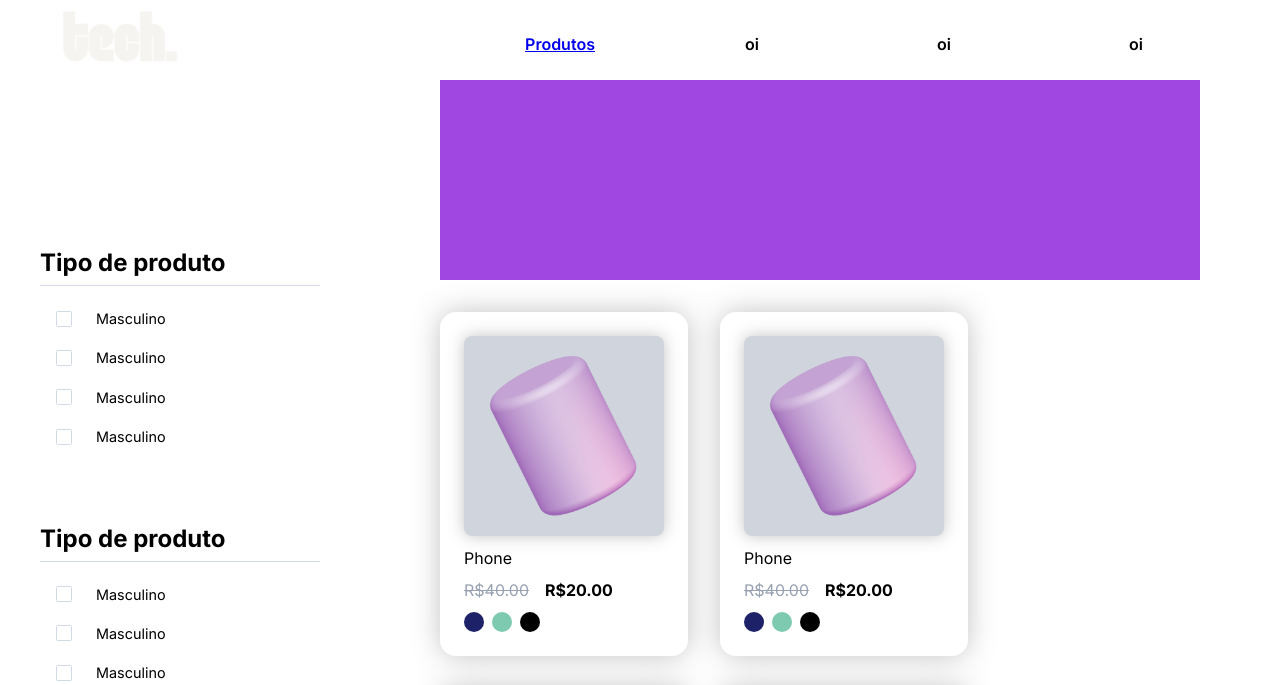
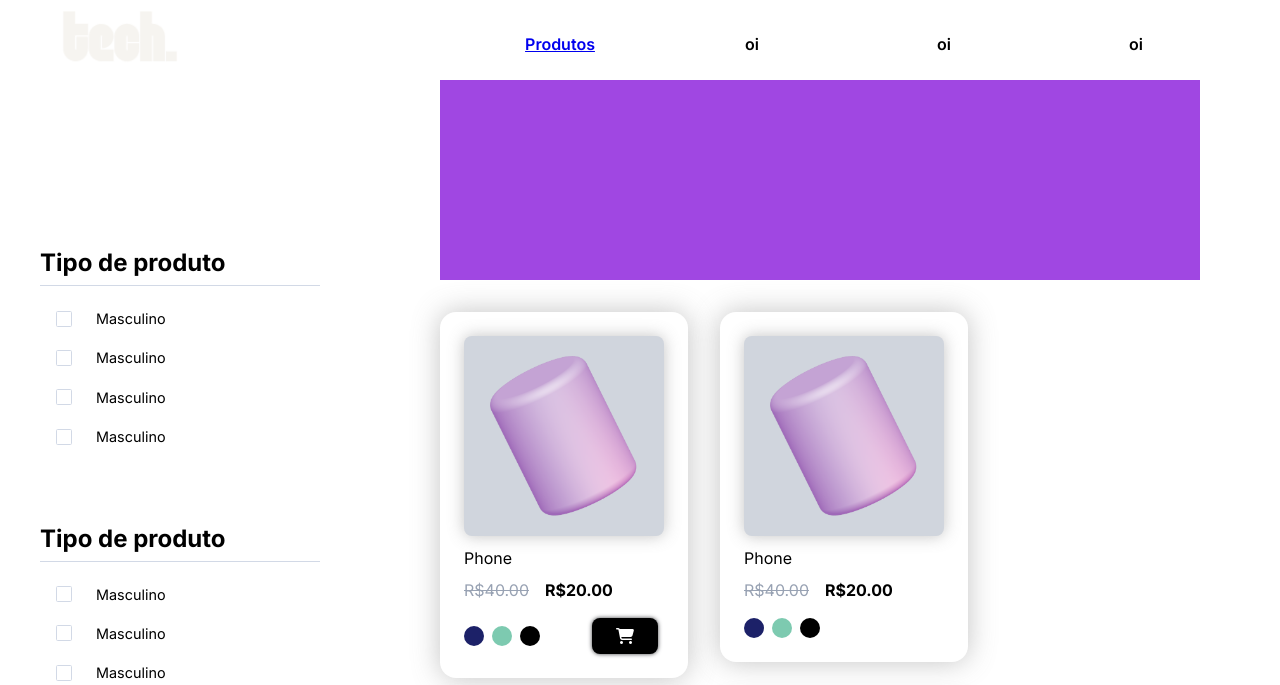
Before and after one commit to PietraCaraccoRuiz/integrador-ecommerce, a plain HTML site: page produtos.html in a window 1280 px wide. Shown: the top 685 px of the page. Drawn offline with Linux system fonts and the light colour scheme.

Commit message:
Botao carrinho

```diff
--- a/produtos.html
+++ b/produtos.html
@@ -4,6 +4,7 @@
     <meta charset="UTF-8">
     <meta name="viewport" content="width=device-width, initial-scale=1.0">
     <link rel="stylesheet" href="style.css">
+    <link rel="stylesheet" href="https://cdnjs.cloudflare.com/ajax/libs/font-awesome/6.5.0/css/all.min.css">
     <title>Produtos</title>
 </head>
 <body>
@@ -100,6 +101,7 @@
                         <label class="color1"><input type="radio" name="cor4"/></label>
                         <label class="color2"><input type="radio" name="cor4"/></label>
                         <label class="color3"><input type="radio" name="cor4"/></label>
+                        <a><i class="fas fa-shopping-cart"></i></a>
                     </div>
                 </div>
                 <div class="card">
--- a/style.css
+++ b/style.css
@@ -510,6 +510,8 @@ div {
 .radio-group {
     display: flex;
     gap: 1vh;
+    align-items: center;
+    margin-top: 0.8vh;
 }
 
 .radio-group input[type="radio"] {
@@ -548,3 +550,21 @@ div {
     outline-offset: 0.5vh;
     box-shadow: 0 0 5px #000;
 }
+
+.radio-group a {
+    margin-left: 5.5vh;
+    background-color: #000;
+    padding: 1vh 3vh;
+    border-radius: 1vh;
+    box-shadow: 0 0 0.5vh #3d3e41;
+    transition: all 0.2s ease;
+}
+
+.radio-group a:hover {
+    transform: scale(1.1);
+    box-shadow: 0.2vh 0.2vh 0.5vh #3d3e41d7;
+}
+
+.fas {
+    color: #ffffff;
+}
```
